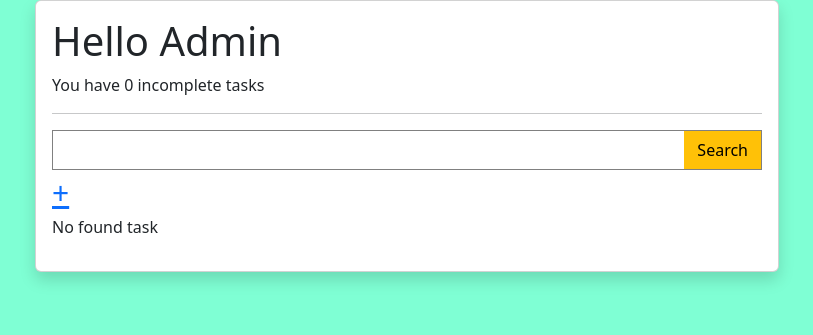
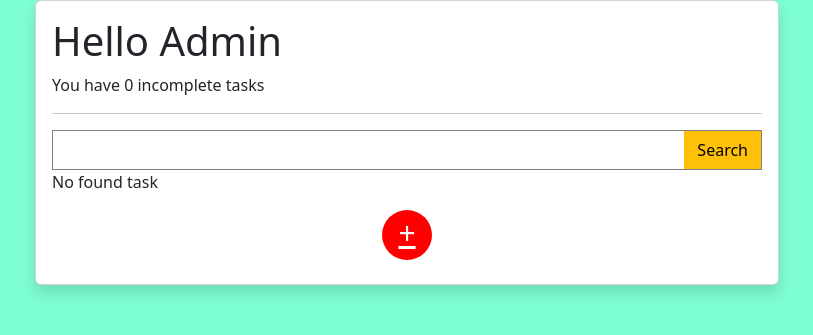
Before and after one commit to Piwoksn/TodoList_ClassBasedView, a Django app: page / in a window 1280 px wide. Shown: the part 56-391 px from the top of the page, without its empty margins (233-1046 px from the left). Run offline with Django 4.2, Linux system fonts and the light colour scheme; a user stored in the database is signed in; data comes from the database, SQL or seed files in the repository.

Commit message:
fixing template

```diff
--- a/app/static/app/style.css
+++ b/app/static/app/style.css
@@ -42,3 +42,22 @@ textarea {
 .search .text {
   border: none;
 }
+.new {
+  font-size: 30px;
+  width: 50px;
+  height: 50px;
+  border-radius: 50%;
+  padding: 0;
+  background-color: red;
+  margin: auto;
+}
+
+.new p a {
+  color: white;
+  margin: 0;
+  padding: 0;
+}
+
+.new:hover {
+  background-color: green;
+}
--- a/app/templates/app/home_view.html
+++ b/app/templates/app/home_view.html
@@ -9,7 +9,7 @@
         <input class="btn btn-warning submit" type="submit" value="Search">
     </div>
 </form>
-<a href="{% url 'newtask' %}" style="font-size: 30px;">+</a>
+
 {% for task in tasks %}
 
 {% if task.completed %}
@@ -39,5 +39,9 @@
     {% empty %}
     <p>No found task</p>
     {% endfor %}
-
+    <div class="new my-2">
+        <p class="text-center">
+    <a href="{% url 'newtask' %}">+</a>
+</p>
+</div>
 {% endblock %}
```
